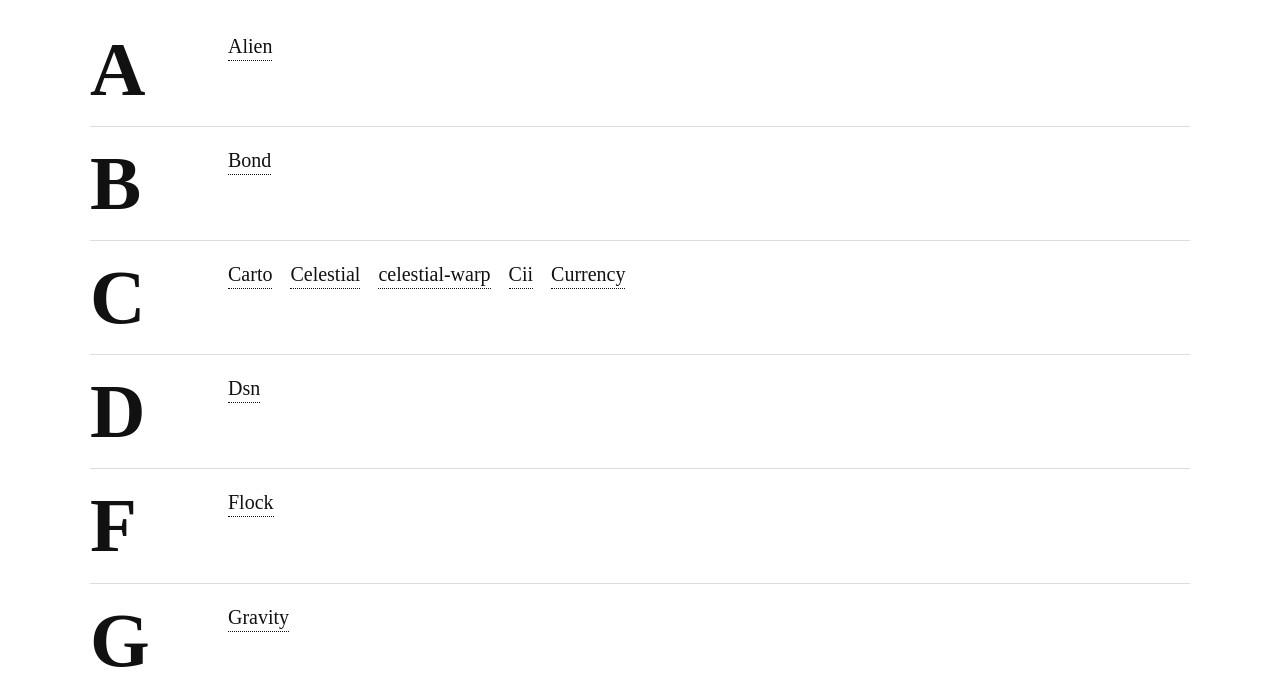
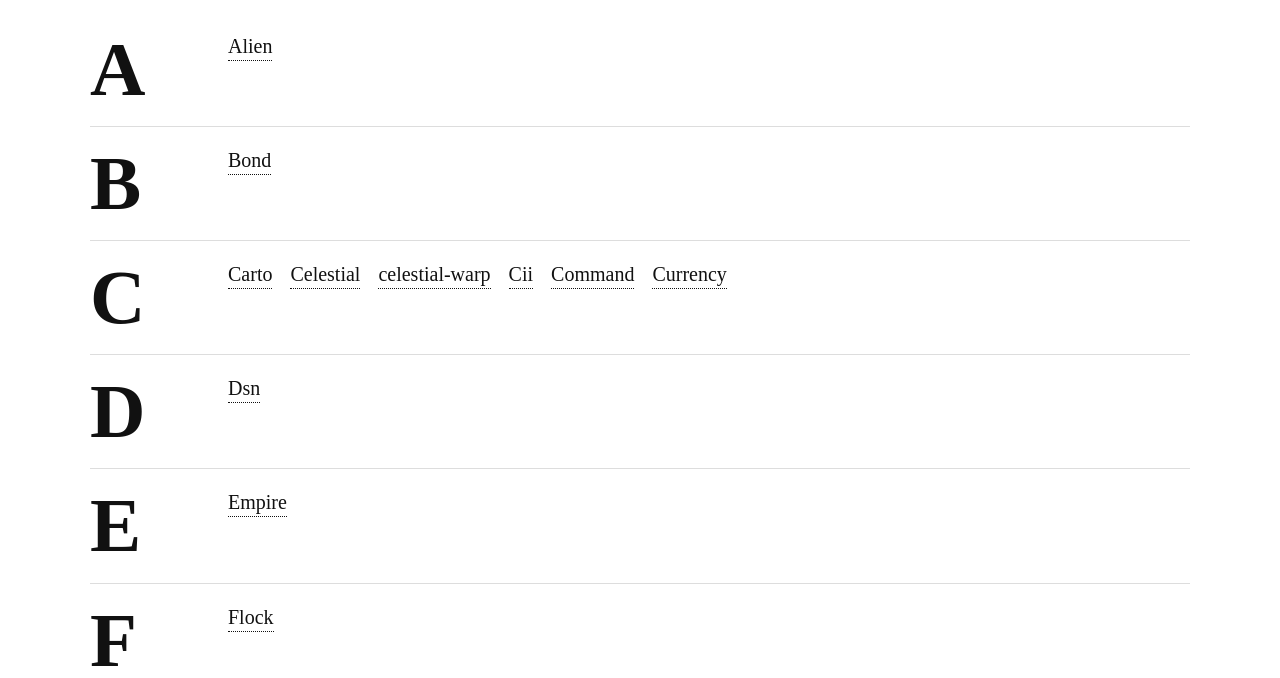
Before and after one commit to SirHrishiMukherjee/simulon-library, a plain HTML site: page index.html in a window 1280 px wide. Shown: the part 122-800 px from the top of the page. Drawn offline with Linux system fonts and the light colour scheme.

Commit message:
Added 3 entries for empire, command, and mimicry.

```diff
--- a/index.html
+++ b/index.html
@@ -111,7 +111,7 @@
     "simulon-pareto","simulon-bond","kruger-pe8l","krugernp","simulon","simulon-flock",
     "simulon-carto","new-canada","newcanada","simulon-human","simulon-reindex",
     "simulon-inertia","warpdrive","simulon-cii","invention-obt",
-    "simulon-passenger","celestial-warp","simulon-mnality"
+    "simulon-passenger","celestial-warp","simulon-mnality", "simulon-hyper", "simulon-mimicry", "simulon-empire", "simulon-command"
   ];
 
   // One-off external links with explicit titles
```
